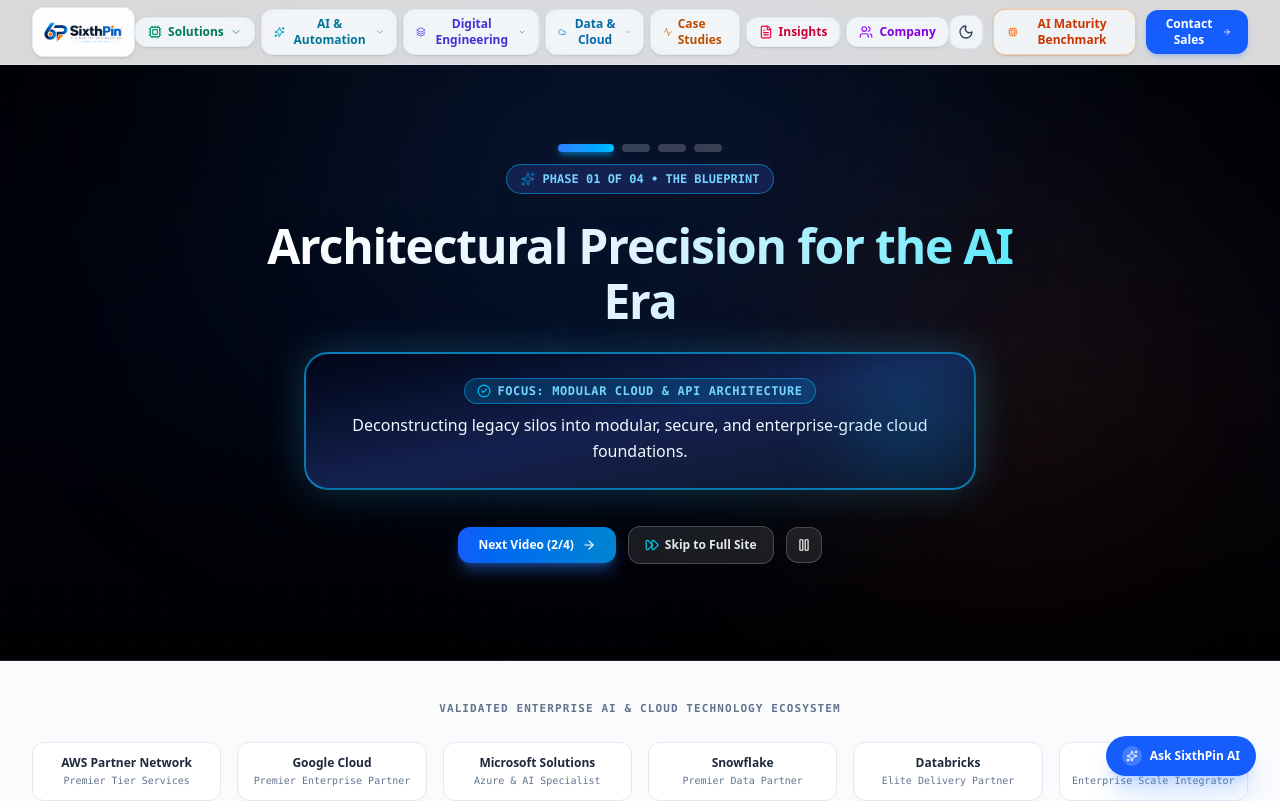
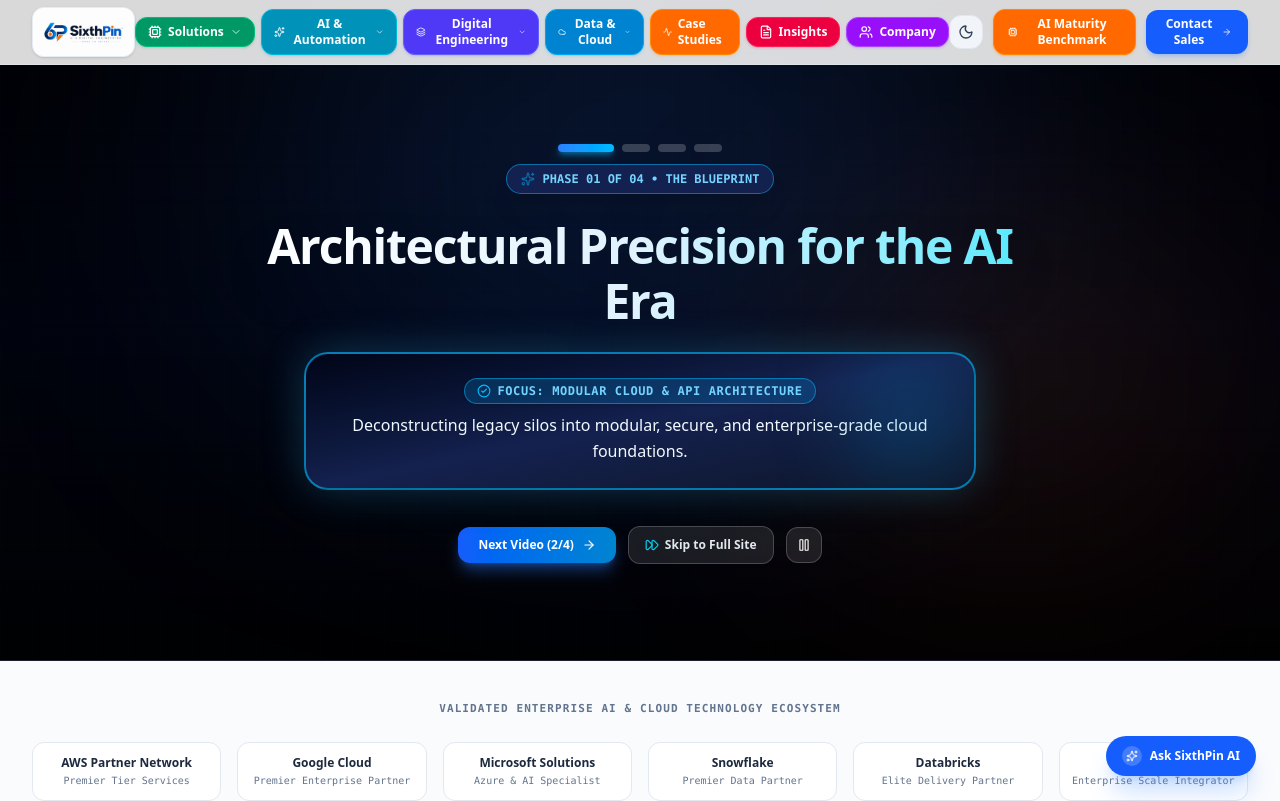
Before and after one commit to prasadkumarg202/sixthPin, a Next.js app: page / in a window 1280 px wide. Shown: the top 801 px of the page. Built offline with nearby package versions, Linux system fonts and the light colour scheme.

Commit message:
Update navbar pills to solid color-coded backgrounds with white text and icons

```diff
--- a/src/components/layout/Navbar.tsx
+++ b/src/components/layout/Navbar.tsx
@@ -94,44 +94,44 @@
   string,
   {
     icon: React.ReactNode;
-    textClasses: string;
-    glowBorder: string;
+    bgClasses: string;
+    activeClasses: string;
   }
 > = {
   "Solutions": {
-    icon: <Cpu className="w-3.5 h-3.5 text-emerald-600 dark:text-emerald-400 animate-pulse" />,
-    textClasses: "text-emerald-700 dark:text-emerald-300 group-hover:text-emerald-600 dark:group-hover:text-emerald-200 font-extrabold",
-    glowBorder: "hover:border-emerald-400/60 dark:hover:border-emerald-400/60 hover:shadow-emerald-500/10",
+    icon: <Cpu className="w-3.5 h-3.5 text-white animate-pulse" />,
+    bgClasses: "bg-emerald-600 hover:bg-emerald-700 text-white border-emerald-500 shadow-sm shadow-emerald-600/20",
+    activeClasses: "bg-emerald-700 border-emerald-400 ring-2 ring-emerald-300/40 shadow-md",
   },
   "AI & Automation": {
-    icon: <Sparkles className="w-3.5 h-3.5 text-cyan-600 dark:text-cyan-400 animate-spin" style={{ animationDuration: "6s" }} />,
-    textClasses: "text-cyan-700 dark:text-cyan-300 group-hover:text-cyan-600 dark:group-hover:text-cyan-200 font-extrabold",
-    glowBorder: "hover:border-cyan-400/60 dark:hover:border-cyan-400/60 hover:shadow-cyan-500/10",
+    icon: <Sparkles className="w-3.5 h-3.5 text-white animate-spin" style={{ animationDuration: "6s" }} />,
+    bgClasses: "bg-cyan-600 hover:bg-cyan-700 text-white border-cyan-500 shadow-sm shadow-cyan-600/20",
+    activeClasses: "bg-cyan-700 border-cyan-400 ring-2 ring-cyan-300/40 shadow-md",
   },
   "Digital Engineering": {
-    icon: <Layers className="w-3.5 h-3.5 text-indigo-600 dark:text-indigo-400 group-hover:scale-110 transition-transform" />,
-    textClasses: "text-indigo-700 dark:text-indigo-300 group-hover:text-indigo-600 dark:group-hover:text-indigo-200 font-extrabold",
-    glowBorder: "hover:border-indigo-400/60 dark:hover:border-indigo-400/60 hover:shadow-indigo-500/10",
+    icon: <Layers className="w-3.5 h-3.5 text-white group-hover:scale-110 transition-transform" />,
+    bgClasses: "bg-indigo-600 hover:bg-indigo-700 text-white border-indigo-500 shadow-sm shadow-indigo-600/20",
+    activeClasses: "bg-indigo-700 border-indigo-400 ring-2 ring-indigo-300/40 shadow-md",
   },
   "Data & Cloud": {
-    icon: <Cloud className="w-3.5 h-3.5 text-sky-600 dark:text-sky-400 group-hover:-translate-y-0.5 transition-transform" />,
-    textClasses: "text-sky-700 dark:text-sky-300 group-hover:text-sky-600 dark:group-hover:text-sky-200 font-extrabold",
-    glowBorder: "hover:border-sky-400/60 dark:hover:border-sky-400/60 hover:shadow-sky-500/10",
+    icon: <Cloud className="w-3.5 h-3.5 text-white group-hover:-translate-y-0.5 transition-transform" />,
+    bgClasses: "bg-sky-600 hover:bg-sky-700 text-white border-sky-500 shadow-sm shadow-sky-600/20",
+    activeClasses: "bg-sky-700 border-sky-400 ring-2 ring-sky-300/40 shadow-md",
   },
   "Case Studies": {
-    icon: <Activity className="w-3.5 h-3.5 text-amber-600 dark:text-amber-400 animate-pulse" />,
-    textClasses: "text-amber-700 dark:text-amber-300 group-hover:text-amber-600 dark:group-hover:text-amber-200 font-extrabold",
-    glowBorder: "hover:border-amber-400/60 dark:hover:border-amber-400/60 hover:shadow-amber-500/10",
+    icon: <Activity className="w-3.5 h-3.5 text-white animate-pulse" />,
+    bgClasses: "bg-orange-500 hover:bg-orange-600 text-white border-orange-400 shadow-sm shadow-orange-500/20",
+    activeClasses: "bg-orange-600 border-orange-300 ring-2 ring-orange-300/40 shadow-md",
   },
   "Insights": {
-    icon: <FileText className="w-3.5 h-3.5 text-rose-600 dark:text-rose-400 group-hover:rotate-6 transition-transform" />,
-    textClasses: "text-rose-700 dark:text-rose-300 group-hover:text-rose-600 dark:group-hover:text-rose-200 font-extrabold",
-    glowBorder: "hover:border-rose-400/60 dark:hover:border-rose-400/60 hover:shadow-rose-500/10",
+    icon: <FileText className="w-3.5 h-3.5 text-white group-hover:rotate-6 transition-transform" />,
+    bgClasses: "bg-rose-600 hover:bg-rose-700 text-white border-rose-500 shadow-sm shadow-rose-600/20",
+    activeClasses: "bg-rose-700 border-rose-400 ring-2 ring-rose-300/40 shadow-md",
   },
   "Company": {
-    icon: <Users className="w-3.5 h-3.5 text-purple-600 dark:text-purple-400 group-hover:scale-105 transition-transform" />,
-    textClasses: "text-purple-700 dark:text-purple-300 group-hover:text-purple-600 dark:group-hover:text-purple-200 font-extrabold",
-    glowBorder: "hover:border-purple-400/60 dark:hover:border-purple-400/60 hover:shadow-purple-500/10",
+    icon: <Users className="w-3.5 h-3.5 text-white group-hover:scale-105 transition-transform" />,
+    bgClasses: "bg-purple-600 hover:bg-purple-700 text-white border-purple-500 shadow-sm shadow-purple-600/20",
+    activeClasses: "bg-purple-700 border-purple-400 ring-2 ring-purple-300/40 shadow-md",
   },
 };
 
@@ -162,13 +162,13 @@
           {/* Official Animated Brand Logo */}
           <AnimatedLogo />
 
-          {/* Desktop Navigation with Common Frosted Background + Distinct Font Colors & Micro-Animations */}
+          {/* Desktop Navigation with Vibrant Color-Coded Background Capsules & Micro-Animations */}
           <nav className="hidden lg:flex items-center space-x-1.5">
             {navigationData.map((item) => {
               const style = navItemStyleMap[item.label] || {
                 icon: null,
-                textClasses: "text-slate-700 dark:text-slate-200 font-bold",
-                glowBorder: "hover:border-blue-400/50",
+                bgClasses: "bg-slate-700 hover:bg-slate-800 text-white border-slate-600",
+                activeClasses: "bg-slate-800",
               };
 
               const isActive = activeDropdown === item.label;
@@ -183,26 +183,22 @@
                   {item.href ? (
                     <Link
                       href={item.href}
-                      className={`px-3 py-1.5 rounded-xl text-xs flex items-center gap-1.5 bg-slate-100/90 hover:bg-slate-200/90 dark:bg-white/[0.07] dark:hover:bg-white/[0.13] border border-slate-200/90 dark:border-white/15 shadow-sm backdrop-blur-md hover:-translate-y-0.5 hover:shadow-md transition-all duration-200 ${style.textClasses} ${style.glowBorder}`}
+                      className={`px-3 py-1.5 rounded-xl text-xs font-bold flex items-center gap-1.5 border shadow-sm backdrop-blur-md hover:-translate-y-0.5 hover:shadow-md transition-all duration-200 ${style.bgClasses}`}
                     >
                       {style.icon}
                       <span>{item.label}</span>
                     </Link>
                   ) : (
                     <button
-                      className={`px-3 py-1.5 rounded-xl text-xs flex items-center gap-1.5 border backdrop-blur-md hover:-translate-y-0.5 hover:shadow-md transition-all duration-200 shadow-sm ${
-                        style.textClasses
-                      } ${style.glowBorder} ${
-                        isActive
-                          ? "bg-slate-200 dark:bg-white/[0.18] border-slate-300 dark:border-white/30 shadow-md ring-1 ring-white/20"
-                          : "bg-slate-100/90 hover:bg-slate-200/90 dark:bg-white/[0.07] dark:hover:bg-white/[0.13] border-slate-200/90 dark:border-white/15"
+                      className={`px-3 py-1.5 rounded-xl text-xs font-bold flex items-center gap-1.5 border backdrop-blur-md hover:-translate-y-0.5 hover:shadow-md transition-all duration-200 ${
+                        isActive ? style.activeClasses : style.bgClasses
                       }`}
                     >
                       {style.icon}
                       <span>{item.label}</span>
                       <ChevronDown
-                        className={`w-3 h-3 transition-transform duration-200 opacity-75 ${
-                          isActive ? "rotate-180 opacity-100" : ""
+                        className={`w-3 h-3 text-white transition-transform duration-200 ${
+                          isActive ? "rotate-180 opacity-100" : "opacity-80"
                         }`}
                       />
                     </button>
@@ -345,9 +341,9 @@
 
             <button
               onClick={onOpenAssessment}
-              className="px-3.5 py-1.5 rounded-xl text-xs font-bold text-orange-700 dark:text-orange-300 bg-slate-100/90 dark:bg-white/[0.07] hover:bg-slate-200/90 dark:hover:bg-white/[0.13] border border-orange-400/40 hover:border-orange-400 shadow-sm transition-all hover:-translate-y-0.5 flex items-center gap-1.5"
+              className="px-3.5 py-1.5 rounded-xl text-xs font-bold text-white bg-orange-500 hover:bg-orange-600 border border-orange-400 shadow-sm shadow-orange-500/25 transition-all hover:-translate-y-0.5 flex items-center gap-1.5"
             >
-              <Cpu className="w-3.5 h-3.5 text-orange-500 animate-pulse" />
+              <Cpu className="w-3.5 h-3.5 text-white animate-pulse" />
               AI Maturity Benchmark
             </button>
             <button
@@ -386,17 +382,17 @@
         </div>
       </div>
 
-      {/* --- MOBILE IMPORTANT HEADINGS BAR (Common Frosted Capsule + Distinct Font Colors & Micro-Animations) --- */}
-      <div className="lg:hidden w-full border-t border-slate-200/80 dark:border-white/10 bg-slate-50/95 dark:bg-[#060911]/95 backdrop-blur-xl overflow-x-auto scrollbar-none py-2 px-3 shadow-inner">
+      {/* --- MOBILE IMPORTANT HEADINGS BAR (Vibrant Color-Coded Background Capsules with White Text) --- */}
+      <div className="lg:hidden w-full border-t border-slate-200/80 dark:border-white/10 bg-slate-100/95 dark:bg-[#060911]/95 backdrop-blur-xl overflow-x-auto scrollbar-none py-2 px-3 shadow-inner">
         <div className="flex items-center gap-2 w-max">
           {/* AI & Automation */}
           <Link
             href="/services/multi-agent-orchestration"
-            className="flex items-center gap-1.5 px-3 py-1.5 rounded-full text-xs font-extrabold bg-slate-100/90 dark:bg-white/[0.08] text-cyan-700 dark:text-cyan-300 border border-slate-200 dark:border-white/15 shadow-sm active:scale-95 transition-transform whitespace-nowrap group hover:border-cyan-400/50"
+            className="flex items-center gap-1.5 px-3 py-1.5 rounded-full text-xs font-bold bg-cyan-600 active:bg-cyan-700 text-white border border-cyan-500 shadow-sm active:scale-95 transition-transform whitespace-nowrap group"
           >
-            <Sparkles className="w-3.5 h-3.5 text-cyan-500 dark:text-cyan-400 animate-spin" style={{ animationDuration: "6s" }} />
+            <Sparkles className="w-3.5 h-3.5 text-white animate-spin" style={{ animationDuration: "6s" }} />
             <span>AI & Automation</span>
-            <span className="px-1.5 py-0.2 rounded-full text-[8px] font-mono font-black bg-cyan-500/20 text-cyan-600 dark:text-cyan-300 border border-cyan-400/40">
+            <span className="px-1.5 py-0.2 rounded-full text-[8px] font-mono font-black bg-cyan-800/80 text-white border border-cyan-400/50">
               AI
             </span>
           </Link>
@@ -404,11 +400,11 @@
           {/* Digital Engineering */}
           <Link
             href="/services/legacy-modernization"
-            className="flex items-center gap-1.5 px-3 py-1.5 rounded-full text-xs font-extrabold bg-slate-100/90 dark:bg-white/[0.08] text-indigo-700 dark:text-indigo-300 border border-slate-200 dark:border-white/15 shadow-sm active:scale-95 transition-transform whitespace-nowrap hover:border-indigo-400/50"
+            className="flex items-center gap-1.5 px-3 py-1.5 rounded-full text-xs font-bold bg-indigo-600 active:bg-indigo-700 text-white border border-indigo-500 shadow-sm active:scale-95 transition-transform whitespace-nowrap"
           >
-            <Layers className="w-3.5 h-3.5 text-indigo-500 dark:text-indigo-400" />
+            <Layers className="w-3.5 h-3.5 text-white" />
             <span>Digital Engineering</span>
-            <span className="px-1.5 py-0.2 rounded-full text-[8px] font-mono font-black bg-indigo-500/20 text-indigo-600 dark:text-indigo-300 border border-indigo-400/40">
+            <span className="px-1.5 py-0.2 rounded-full text-[8px] font-mono font-black bg-indigo-800/80 text-white border border-indigo-400/50">
               ENG
             </span>
           </Link>
@@ -416,11 +412,11 @@
           {/* Data & Cloud */}
           <Link
             href="/services/cloud-native-platforms"
-            className="flex items-center gap-1.5 px-3 py-1.5 rounded-full text-xs font-extrabold bg-slate-100/90 dark:bg-white/[0.08] text-sky-700 dark:text-sky-300 border border-slate-200 dark:border-white/15 shadow-sm active:scale-95 transition-transform whitespace-nowrap hover:border-sky-400/50"
+            className="flex items-center gap-1.5 px-3 py-1.5 rounded-full text-xs font-bold bg-sky-600 active:bg-sky-700 text-white border border-sky-500 shadow-sm active:scale-95 transition-transform whitespace-nowrap"
           >
-            <Cloud className="w-3.5 h-3.5 text-sky-500 dark:text-sky-400" />
+            <Cloud className="w-3.5 h-3.5 text-white" />
             <span>Data & Cloud</span>
-            <span className="px-1.5 py-0.2 rounded-full text-[8px] font-mono font-black bg-sky-500/20 text-sky-600 dark:text-sky-300 border border-sky-400/40">
+            <span className="px-1.5 py-0.2 rounded-full text-[8px] font-mono font-black bg-sky-800/80 text-white border border-sky-400/50">
               CLOUD
             </span>
           </Link>
@@ -428,11 +424,11 @@
           {/* Solutions */}
           <Link
             href="/services"
-            className="flex items-center gap-1.5 px-3 py-1.5 rounded-full text-xs font-extrabold bg-slate-100/90 dark:bg-white/[0.08] text-emerald-700 dark:text-emerald-300 border border-slate-200 dark:border-white/15 shadow-sm active:scale-95 transition-transform whitespace-nowrap hover:border-emerald-400/50"
+            className="flex items-center gap-1.5 px-3 py-1.5 rounded-full text-xs font-bold bg-emerald-600 active:bg-emerald-700 text-white border border-emerald-500 shadow-sm active:scale-95 transition-transform whitespace-nowrap"
           >
-            <Cpu className="w-3.5 h-3.5 text-emerald-500 dark:text-emerald-400 animate-pulse" />
+            <Cpu className="w-3.5 h-3.5 text-white animate-pulse" />
             <span>Solutions</span>
-            <span className="px-1.5 py-0.2 rounded-full text-[8px] font-mono font-black bg-emerald-500/20 text-emerald-600 dark:text-emerald-300 border border-emerald-400/40">
+            <span className="px-1.5 py-0.2 rounded-full text-[8px] font-mono font-black bg-emerald-800/80 text-white border border-emerald-400/50">
               CORE
             </span>
           </Link>
@@ -440,11 +436,11 @@
           {/* Case Studies */}
           <Link
             href="/case-studies"
-            className="flex items-center gap-1.5 px-3 py-1.5 rounded-full text-xs font-extrabold bg-slate-100/90 dark:bg-white/[0.08] text-amber-700 dark:text-amber-300 border border-slate-200 dark:border-white/15 shadow-sm active:scale-95 transition-transform whitespace-nowrap hover:border-amber-400/50"
+            className="flex items-center gap-1.5 px-3 py-1.5 rounded-full text-xs font-bold bg-orange-500 active:bg-orange-600 text-white border border-orange-400 shadow-sm active:scale-95 transition-transform whitespace-nowrap"
           >
-            <Activity className="w-3.5 h-3.5 text-amber-500 dark:text-amber-400 animate-pulse" />
+            <Activity className="w-3.5 h-3.5 text-white animate-pulse" />
             <span>Case Studies</span>
-            <span className="px-1.5 py-0.2 rounded-full text-[8px] font-mono font-black bg-amber-500/20 text-amber-600 dark:text-amber-300 border border-amber-400/40">
+            <span className="px-1.5 py-0.2 rounded-full text-[8px] font-mono font-black bg-orange-700/80 text-white border border-orange-300/50">
               ROI
             </span>
           </Link>
@@ -452,11 +448,11 @@
           {/* Insights */}
           <Link
             href="/insights"
-            className="flex items-center gap-1.5 px-3 py-1.5 rounded-full text-xs font-extrabold bg-slate-100/90 dark:bg-white/[0.08] text-rose-700 dark:text-rose-300 border border-slate-200 dark:border-white/15 shadow-sm active:scale-95 transition-transform whitespace-nowrap hover:border-rose-400/50"
+            className="flex items-center gap-1.5 px-3 py-1.5 rounded-full text-xs font-bold bg-rose-600 active:bg-rose-700 text-white border border-rose-500 shadow-sm active:scale-95 transition-transform whitespace-nowrap"
           >
-            <FileText className="w-3.5 h-3.5 text-rose-500 dark:text-rose-400" />
+            <FileText className="w-3.5 h-3.5 text-white" />
             <span>Insights</span>
-            <span className="px-1.5 py-0.2 rounded-full text-[8px] font-mono font-black bg-rose-500/20 text-rose-600 dark:text-rose-300 border border-rose-400/40">
+            <span className="px-1.5 py-0.2 rounded-full text-[8px] font-mono font-black bg-rose-800/80 text-white border border-rose-400/50">
               NEW
             </span>
           </Link>
@@ -464,9 +460,9 @@
           {/* Company */}
           <Link
             href="/company/about"
-            className="flex items-center gap-1.5 px-3 py-1.5 rounded-full text-xs font-extrabold bg-slate-100/90 dark:bg-white/[0.08] text-purple-700 dark:text-purple-300 border border-slate-200 dark:border-white/15 shadow-sm active:scale-95 transition-transform whitespace-nowrap hover:border-purple-400/50"
+            className="flex items-center gap-1.5 px-3 py-1.5 rounded-full text-xs font-bold bg-purple-600 active:bg-purple-700 text-white border border-purple-500 shadow-sm active:scale-95 transition-transform whitespace-nowrap"
           >
-            <Users className="w-3.5 h-3.5 text-purple-500 dark:text-purple-400" />
+            <Users className="w-3.5 h-3.5 text-white" />
             <span>Company</span>
           </Link>
         </div>
```
